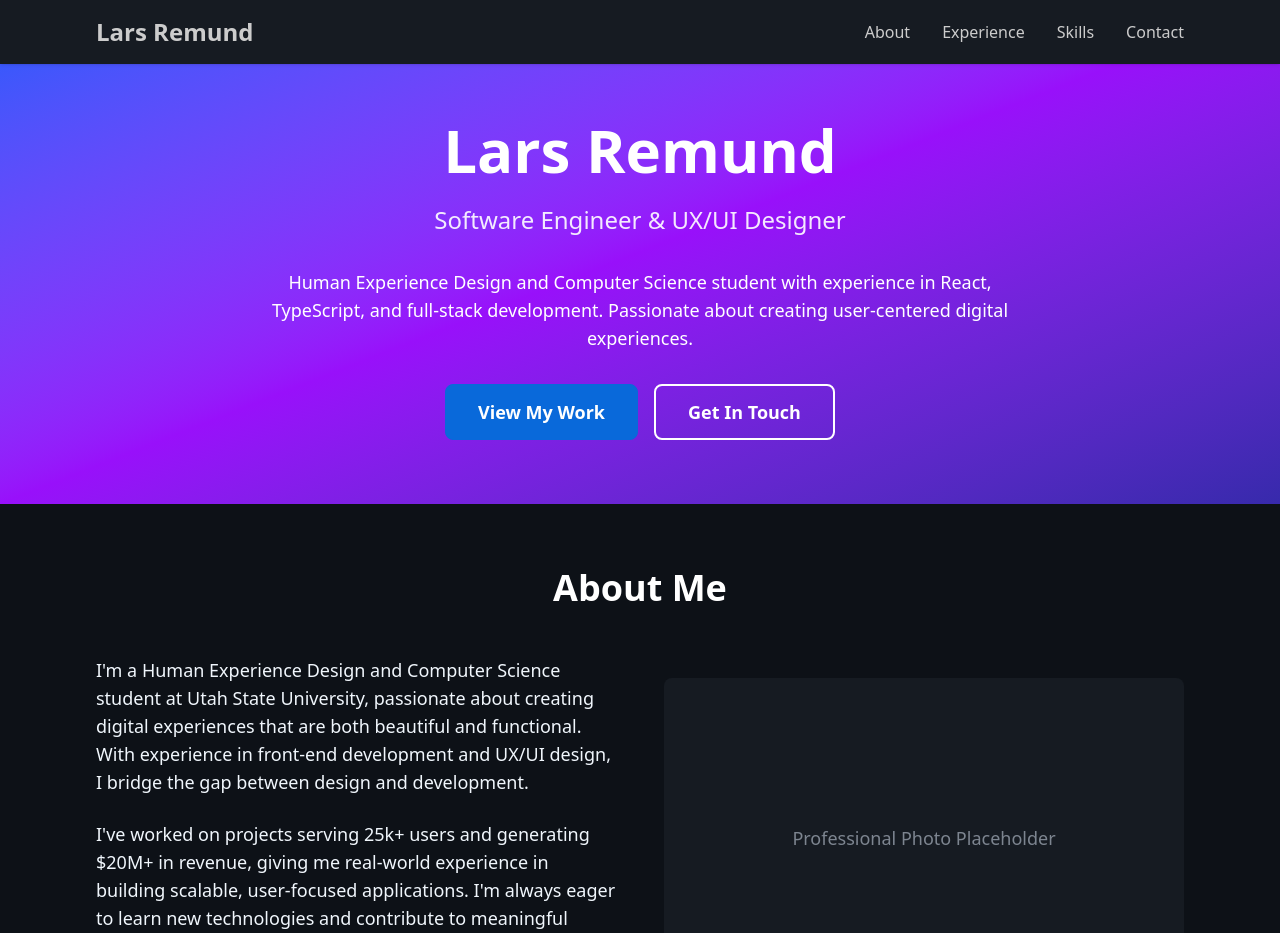
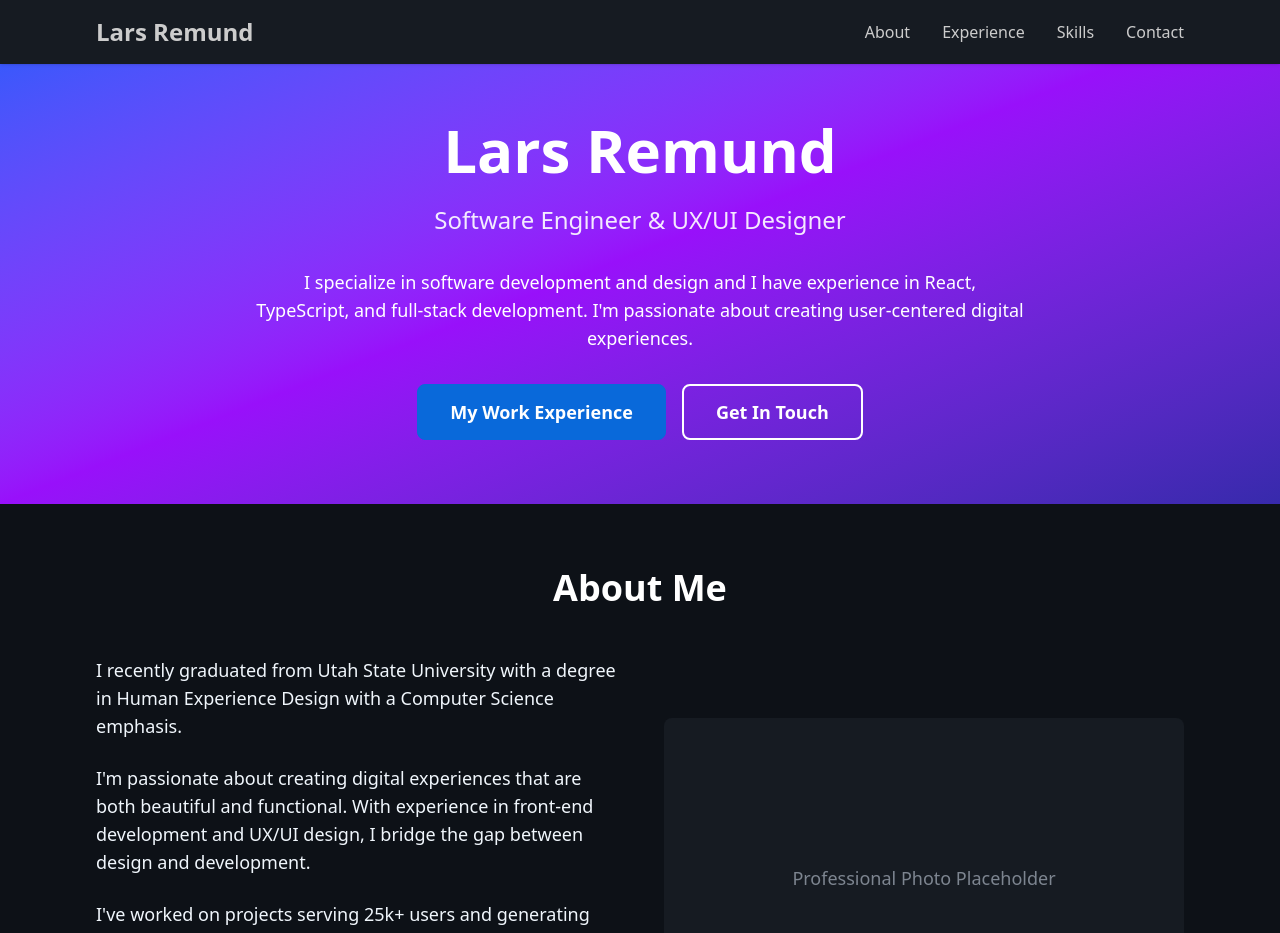
Before and after one commit to laremund/portfolio, a React (Vite) app: page / in a window 1280 px wide. Shown: the top 933 px of the page. Built offline with nearby package versions, Linux system fonts and the light colour scheme.

Commit message:
feat: revise text

```diff
--- a/src/App.tsx
+++ b/src/App.tsx
@@ -46,12 +46,12 @@ function App() {
           <h1 className="text-5xl md:text-6xl font-bold mb-6">Lars Remund</h1>
           <p className="text-xl md:text-2xl mb-8 opacity-90">Software Engineer & UX/UI Designer</p>
           <p className="text-lg mb-8 max-w-3xl mx-auto">
-            Human Experience Design and Computer Science student with experience in React, TypeScript,
-            and full-stack development. Passionate about creating user-centered digital experiences.
+            I specialize in software development and design and I have experience in React, TypeScript,
+            and full-stack development. I'm passionate about creating user-centered digital experiences.
           </p>
           <div className="flex flex-col sm:flex-row gap-4 justify-center">
-            <Button href="#portfolio" variant="primary" size="lg">
-              View My Work
+            <Button href="#experience" variant="primary" size="lg">
+              My Work Experience
             </Button>
             <Button href="#contact" variant="outline" size="lg">
               Get In Touch
@@ -67,8 +67,11 @@ function App() {
           <div className="grid md:grid-cols-2 gap-12 items-center">
             <div>
               <p className="text-lg mb-6" style={{color: '#f0f6fc'}}>
-                I'm a Human Experience Design and Computer Science student at Utah State University,
-                passionate about creating digital experiences that are both beautiful and functional.
+                I recently graduated from Utah State University with a degree in Human Experience Design
+                with a Computer Science emphasis.
+              </p>
+              <p className="text-lg mb-6" style={{color: '#f0f6fc'}}>
+                I'm passionate about creating digital experiences that are both beautiful and functional.
                 With experience in front-end development and UX/UI design, I bridge the gap between
                 design and development.
               </p>
--- a/src/components/ExperienceCard/experience.ts
+++ b/src/components/ExperienceCard/experience.ts
@@ -11,7 +11,7 @@ export const experienceData: ExperienceData[] = [
     title: "Software Engineer",
     company: "Revmatics, Inc.",
     location: "Lehi, Utah",
-    duration: "May 2025 – Sept 2025",
+    duration: "May 2025 – Sep 2025",
     responsibilities: [
       "Developed, tested, and deployed website features in preparation for app demos and releases",
       "Collaborated closely with Product and Design teams to make UX/UI decisions"
```
